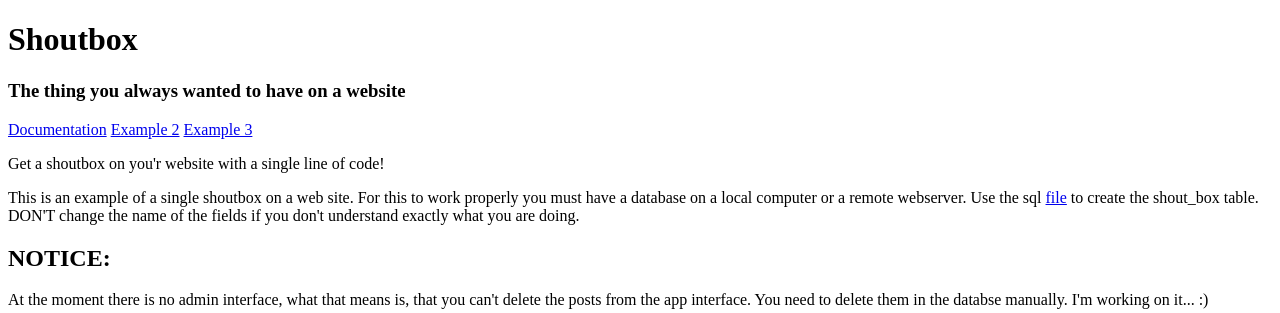
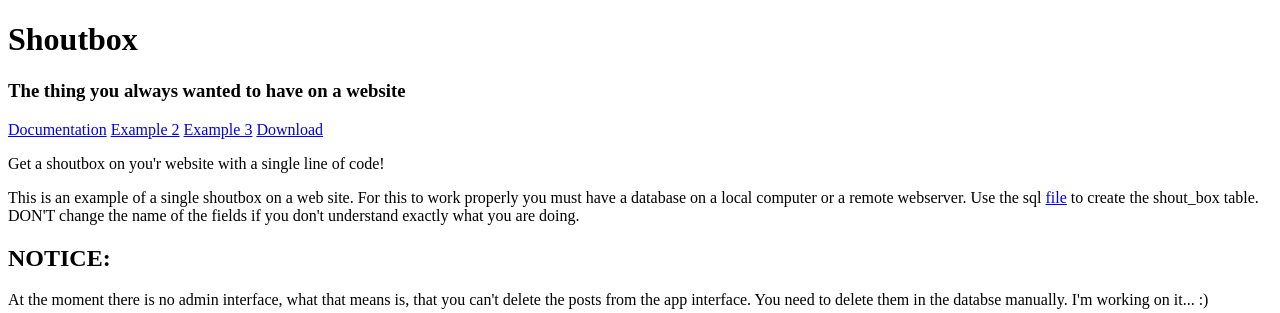
Before and after one commit to Struki84/ShoutBox, a PHP site: page / in a window 1280 px wide. Shown: the top 313 px of the page. Run offline with PHP 8.4, Linux system fonts and the light colour scheme; data that the repository does not hold is empty.

```diff
--- a/index.php
+++ b/index.php
@@ -15,6 +15,8 @@ $controller = new Controller('localhost', 'root', 'root', 'development');
 	<li style="display: inline;"><a href="documentation/index.html">Documentation</a></li>
 	<li style="display: inline;"><a href="examples/example_2.php">Example 2</a></li>
 	<li style="display: inline;"><a href="examples/example_3.php">Example 3</a></li>
+	<li style="display: inline;"><a href="http://github.com/Struki84/ShoutBox" target="_blank">Download</a></li>
+
 </ul>
 <p>Get a shoutbox on you'r website with a single line of code!</p>
 <p>This is an example of a single shoutbox on a web site. For this to work properly you must have a database on a local computer or a remote webserver. Use the sql <a href = "shout_box_table.sql" >file</a> to create the shout_box table. DON'T change the name of the fields if you don't understand exactly what you are doing.</p>
```
